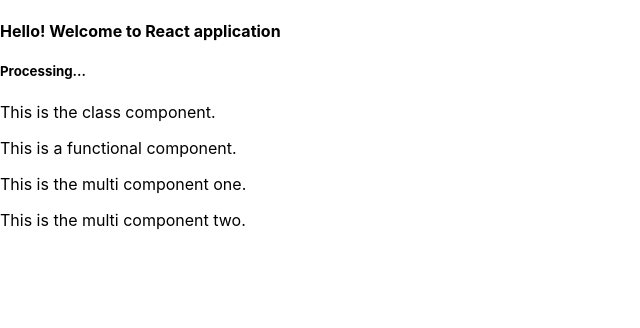
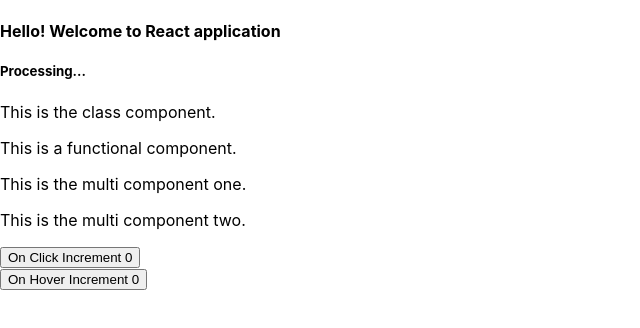
Before and after one commit to sarathiscookie/react-app, a React (Create React App) app: page / in a window 1280 px wide. Shown: the top 328 px of the page, without its empty margins (0-640 px from the left). Built offline with nearby package versions, Linux system fonts and the light colour scheme.

Commit message:
Components: Higher Order Components.

```diff
--- a/src/App.js
+++ b/src/App.js
@@ -1,6 +1,8 @@
 import { Component } from 'react';
 import ClassComponent from './Components/ClassComponent';
+import ClickComponent from './Components/ClickComponent';
 import FunctionalComponent from './Components/FunctionalComponent';
+import HoverComponent from './Components/HoverComponent';
 import { MultiClassComponentOne, MultiClassComponentTwo} from './Components/MultiClassComponent';
 
 function App() {
@@ -12,6 +14,8 @@
       <FunctionalComponent />
       <MultiClassComponentOne />
       <MultiClassComponentTwo />
+      <ClickComponent />
+      <HoverComponent />
     </div>
   );
 }
--- /dev/null
+++ b/src/Components/ClickComponent.js
@@ -0,0 +1,18 @@
+import React, { Component } from 'react'
+import HigherOrderComponent from './HigherOrderComponent'
+
+class ClickComponent extends Component {
+
+  render() {
+    const {count, incrementCount} = this.props;
+
+    return (
+      <div>
+          <button onClick={incrementCount}>On Click Increment {count}</button>
+      </div>
+    );
+
+  }
+}
+
+export default HigherOrderComponent(ClickComponent);
--- /dev/null
+++ b/src/Components/HigherOrderComponent.js
@@ -0,0 +1,24 @@
+import React from "react";
+
+const UpdateComponent = OriginalComponent => {
+    class HigherOrderComponent extends React.Component {
+        constructor(props) {
+            super(props);
+
+            this.state = {
+                count: 0
+            }
+        }
+
+        incrementCount = () => {
+            this.setState({count: this.state.count + 1})
+        }
+
+        render() {
+            return <OriginalComponent count={this.state.count} incrementCount={this.incrementCount}/>
+        }
+    }
+    return HigherOrderComponent
+}
+
+export default UpdateComponent
--- /dev/null
+++ b/src/Components/HoverComponent.js
@@ -0,0 +1,18 @@
+import React, { Component } from 'react'
+import HigherOrderComponent from './HigherOrderComponent'
+
+class HoverComponent extends Component {
+  render() {
+
+    const {count, incrementCount} = this.props;
+
+    return (
+      <div>
+          <button onMouseOver={incrementCount}>On Hover Increment {count}</button>
+      </div>
+    );
+
+  }
+}
+
+export default HigherOrderComponent(HoverComponent)
```
